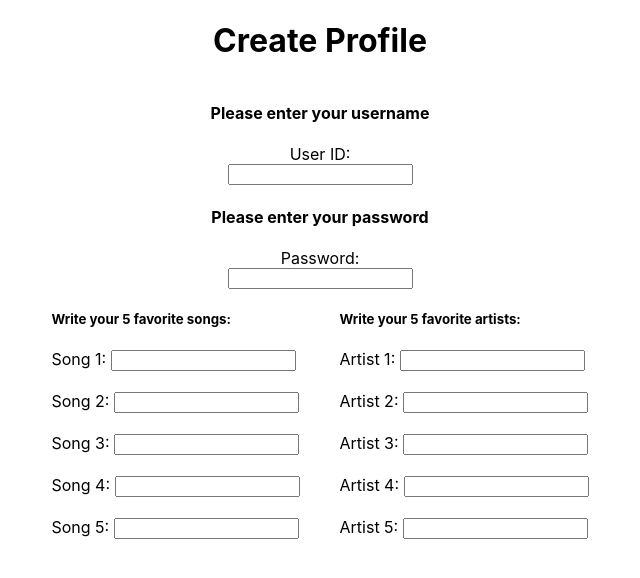
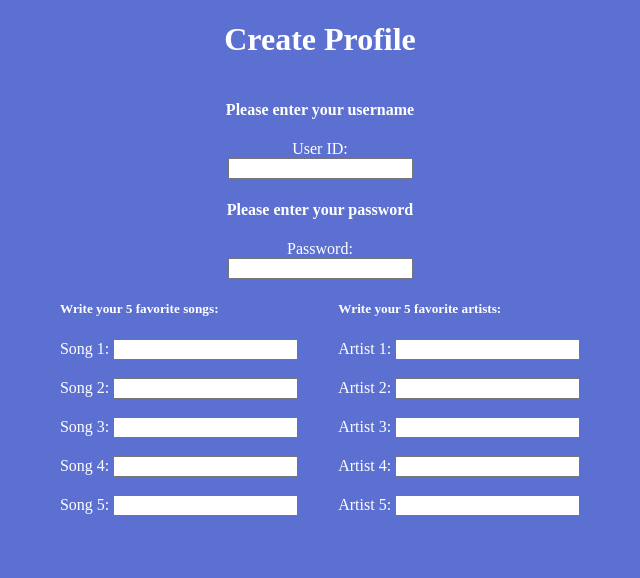
Before and after one commit to ScarlettBlaize/spotify-friending, a React (Create React App) app in the folder spotify-friending/: page / in a window 1280 px wide. Shown: the top 578 px of the page, without its empty margins (320-960 px from the left). Built offline with nearby package versions, Linux system fonts and the light colour scheme.

Commit message:
Update index.css
Changing the font

```diff
--- a/spotify-friending/src/index.css
+++ b/spotify-friending/src/index.css
@@ -1,10 +1,10 @@
 body {
   margin: 0;
-  font-family: -apple-system, BlinkMacSystemFont, 'Segoe UI', 'Roboto', 'Oxygen',
-    'Ubuntu', 'Cantarell', 'Fira Sans', 'Droid Sans', 'Helvetica Neue',
-    sans-serif;
+  font-family: -apple-system, BlinkMacSystemFont, 'Papyrus' 'fantasy';
   -webkit-font-smoothing: antialiased;
   -moz-osx-font-smoothing: grayscale;
+  background: #5c70d1;
+  color: white;
 }
 
 code {
```
